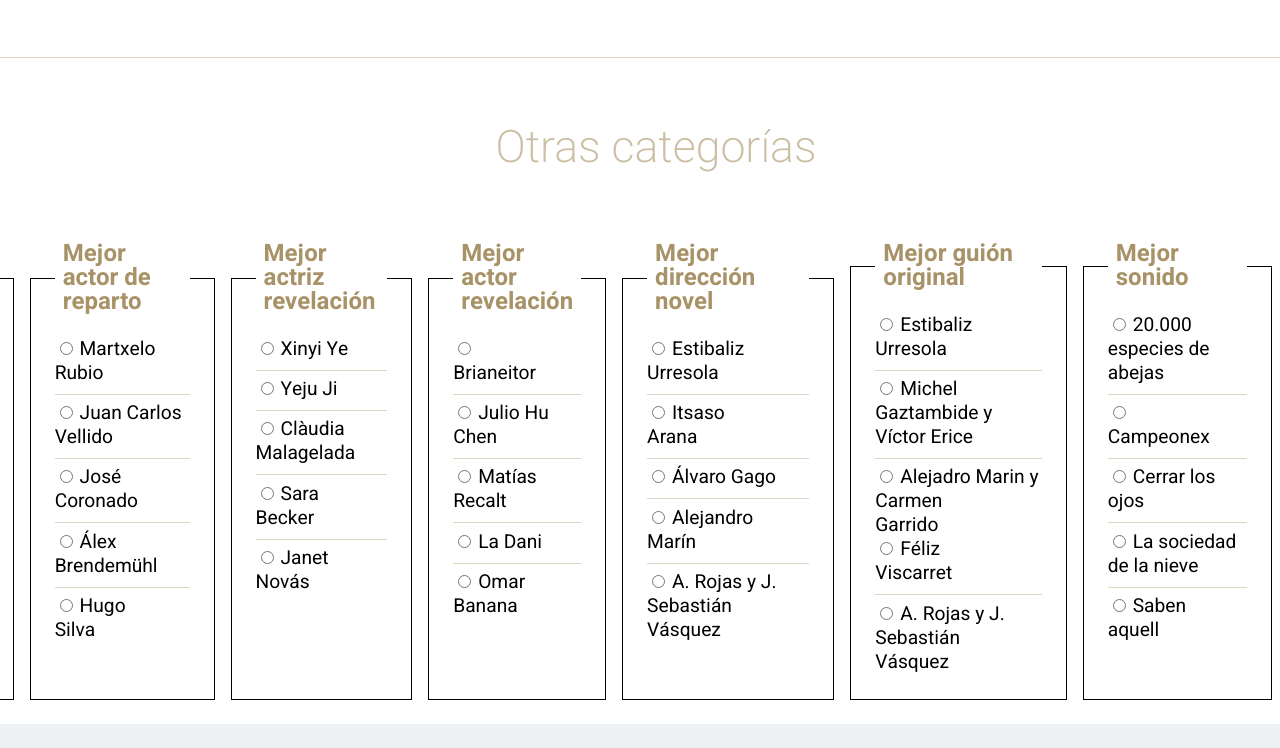
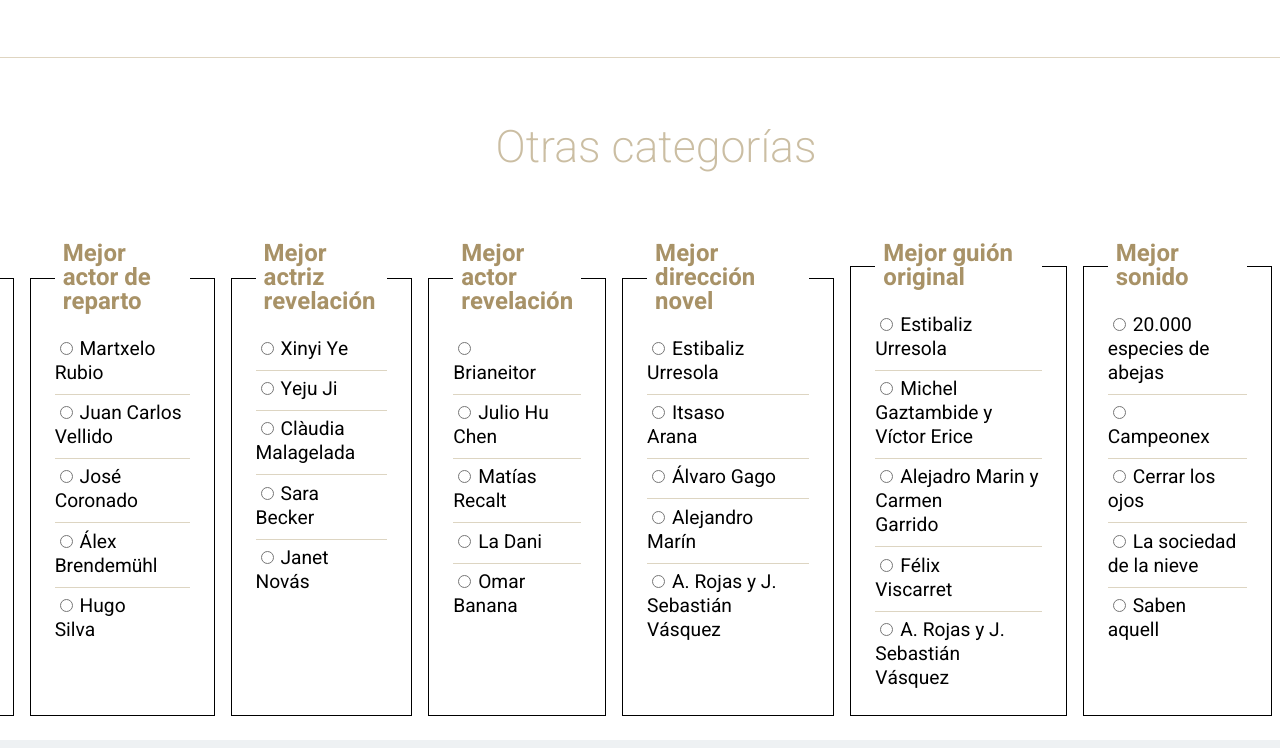
Before and after one commit to yrecio/goya, a plain HTML site: page index.html in a window 1280 px wide. Shown: the part 1659-2407 px from the top of the page. Drawn offline with nearby package versions, Linux system fonts and the light colour scheme.

Commit message:
correccion

```diff
--- a/index.html
+++ b/index.html
@@ -473,9 +473,10 @@
                             <input type="radio" id="te-estoy-amando-guion" name="mejor-guion"
                                 value="te-estoy-amando-guion">
                             <label for="te-estoy-amando-guion">Alejadro Marin y Carmen Garrido</label><br>
-                            <input type="radio" id="una-vida-simple-guion" name="una-vida-simple-novel"
+                            <hr class="separacion-etiqueta">
+                            <input type="radio" id="una-vida-simple-guion" name="mejor-guion"
                                 value="una-vida-simple-guion">
-                            <label for="una-vida-simple-guion">Féliz Viscarret</label><br>
+                            <label for="una-vida-simple-guion">Félix Viscarret</label><br>
                             <hr class="separacion-etiqueta">
                             <input type="radio" id="upon-entry-guion" name="mejor-guion"
                                 value="upon-entry-guion">
```
